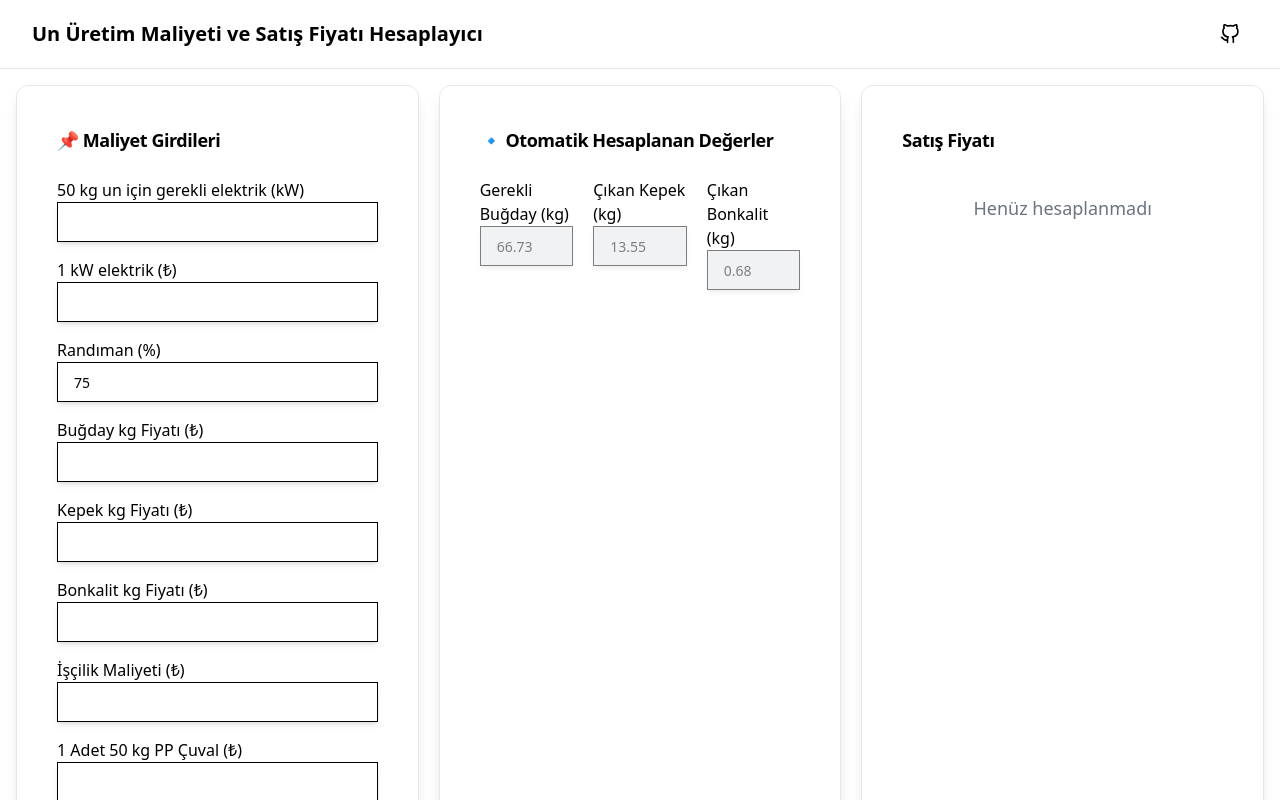
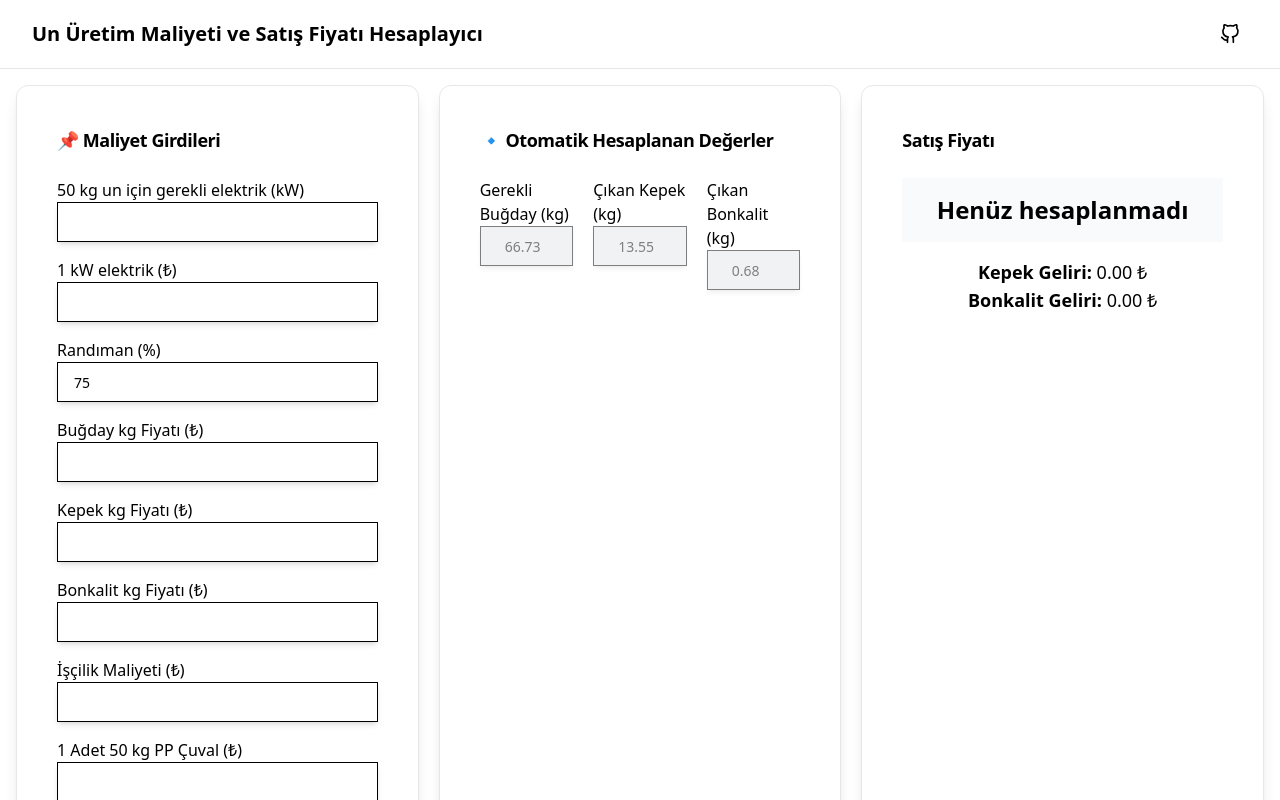
Before and after one commit to bilgehangormez/cost-and-selling-price-calculator, a Next.js app: page / in a window 1280 px wide. Shown: the top 800 px of the page. Built offline with nearby package versions, Linux system fonts and the light colour scheme.

Commit message:
Update PriceCalculator.tsx

```diff
--- a/src/components/PriceCalculator.tsx
+++ b/src/components/PriceCalculator.tsx
@@ -13,6 +13,8 @@ export function PriceCalculator() {
     const [wheatRequired, setWheatRequired] = useState<number>(0);
     const [branKg, setBranKg] = useState<number>(0);
     const [bonkalitKg, setBonkalitKg] = useState<number>(0);
+    const [branRevenue, setBranRevenue] = useState<number>(0);
+    const [bonkalitRevenue, setBonkalitRevenue] = useState<number>(0);
 
     const { register, handleSubmit, watch } = useForm({
         defaultValues: {
@@ -29,8 +31,9 @@ export function PriceCalculator() {
     });
 
     const randimanValue = watch("randiman");
+    const branPrice = parseFloat(watch("bran_price")) || 0;
+    const bonkalitPrice = parseFloat(watch("bonkalit_price")) || 0;
 
-    // 📌 Kullanıcının girdiği randıman değerine göre un, kepek ve bonkalit hesaplaması
     useEffect(() => {
         if (randimanValue) {
             fetch("/randiman_oranlari.json")
@@ -39,14 +42,19 @@ export function PriceCalculator() {
                     const randimanKey = String(randimanValue);
                     if (data[randimanKey]) {
                         const wheatRequired = 50 / (data[randimanKey].un_miktari / 100);
+                        const branKg = (data[randimanKey].kepek * wheatRequired) / 100;
+                        const bonkalitKg = (data[randimanKey].bonkalit * wheatRequired) / 100;
+
                         setWheatRequired(wheatRequired);
-                        setBranKg((data[randimanKey].kepek * wheatRequired) / 100);
-                        setBonkalitKg((data[randimanKey].bonkalit * wheatRequired) / 100);
+                        setBranKg(branKg);
+                        setBonkalitKg(bonkalitKg);
+                        setBranRevenue(branKg * branPrice);
+                        setBonkalitRevenue(bonkalitKg * bonkalitPrice);
                     }
                 })
                 .catch((err) => console.error("Randıman verisi yüklenemedi!", err));
         }
-    }, [randimanValue]);
+    }, [randimanValue, branPrice, bonkalitPrice]);
 
     const onSubmit = async (data: Record<string, string>) => {
         const calculator = new CostCalculator(
@@ -63,6 +71,8 @@ export function PriceCalculator() {
 
         const result = await calculator.calculateCosts();
         setFinalPrice(result.finalPrice);
+        setBranRevenue(result.branRevenue);
+        setBonkalitRevenue(result.bonkalitRevenue);
     };
 
     return (
@@ -126,15 +136,15 @@ export function PriceCalculator() {
                     <div className="grid grid-cols-1 gap-4">
                         <div>
                             <Label>Gerekli Buğday (kg)</Label>
-                            <Input type="number" value={wheatRequired.toFixed(2)} disabled className="bg-gray-200 px-4" />
+                            <Input type="text" value={wheatRequired.toFixed(2)} disabled className="bg-gray-200 px-6 appearance-none" />
                         </div>
                         <div>
                             <Label>Çıkan Kepek (kg)</Label>
-                            <Input type="number" value={branKg.toFixed(2)} disabled className="bg-gray-200 px-4" />
+                            <Input type="text" value={branKg.toFixed(2)} disabled className="bg-gray-200 px-6 appearance-none" />
                         </div>
                         <div>
                             <Label>Çıkan Bonkalit (kg)</Label>
-                            <Input type="number" value={bonkalitKg.toFixed(2)} disabled className="bg-gray-200 px-4" />
+                            <Input type="text" value={bonkalitKg.toFixed(2)} disabled className="bg-gray-200 px-6 appearance-none" />
                         </div>
                     </div>
                 </CardContent>
@@ -146,15 +156,13 @@ export function PriceCalculator() {
                     <CardTitle className="text-lg">Satış Fiyatı</CardTitle>
                 </CardHeader>
                 <CardContent>
-                    {finalPrice !== null ? (
-                        <div className="p-4 text-center text-2xl font-bold bg-gray-50 rounded-lg">
-                            {finalPrice.toFixed(2)} ₺
-                        </div>
-                    ) : (
-                        <div className="p-4 text-center text-lg text-gray-500">
-                            Henüz hesaplanmadı
-                        </div>
-                    )}
+                    <div className="p-4 text-center text-2xl font-bold bg-gray-50 rounded-lg">
+                        {finalPrice !== null ? `${finalPrice.toFixed(2)} ₺` : "Henüz hesaplanmadı"}
+                    </div>
+                    <div className="mt-4 text-center text-lg">
+                        <p><strong>Kepek Geliri:</strong> {branRevenue.toFixed(2)} ₺</p>
+                        <p><strong>Bonkalit Geliri:</strong> {bonkalitRevenue.toFixed(2)} ₺</p>
+                    </div>
                 </CardContent>
             </Card>
         </div>
```
